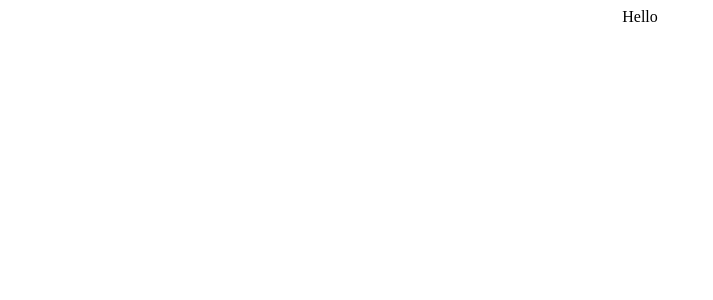
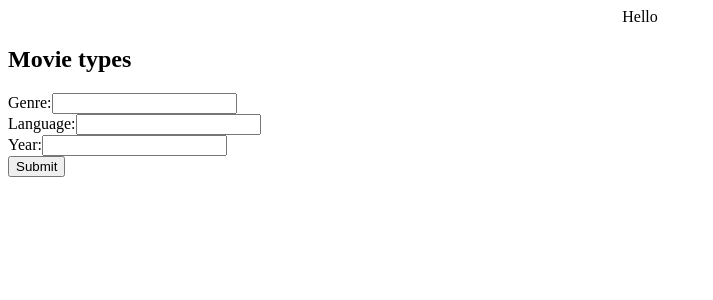
Before and after one commit to wagnerona/cine-match-app, a React (Create React App) app: page / in a window 1280 px wide. Shown: the top 300 px of the page, without its empty margins (0-713 px from the left). Built offline with nearby package versions, Linux system fonts and the light colour scheme.

Commit message:
movie type selection fetches data from api into console

```diff
--- a/src/App.js
+++ b/src/App.js
@@ -1,11 +1,15 @@
 import './App.css';
+import Categories from './pages/Categories';
 // import { Routes, Route } from 'react-router-dom'
 
 function App() {
   return (
+    <>
     <div className="App">
       Hello
     </div>
+    <Categories />
+    </>
   );
 }
 
--- /dev/null
+++ b/src/Utils/movie-api.js
@@ -0,0 +1,10 @@
+
+export const fetchData = async (Genre, Language, Year) => {
+  const response = await fetch(`https://api.themoviedb.org/3/discover/movie?api_key=9ecb2171ed5e0635071b94b5d388556c&language=${Language}&sort_by=popularity.desc&include_adult=false&include_video=false&page=1&year=${Year}&with_genres=${Genre}&with_watch_monetization_types=flatrate`);
+  const data = await response.json();
+  return data;
+};
+
+
+
+// https://api.themoviedb.org/3/discover/movie?api_key=9ecb2171ed5e0635071b94b5d388556c&language=en-US&sort_by=popularity.desc&include_adult=false&include_video=false&page=1&year=2010&with_genres=28&with_watch_monetization_types=flatrate
--- /dev/null
+++ b/src/pages/Categories.js
@@ -0,0 +1,44 @@
+import React, { useState } from 'react'
+import { fetchData } from '../Utils/movie-api'
+
+
+
+const Categories = () => {
+
+    const [Genre, setGenre] = useState("");
+    const [Language, setLanguage] = useState("");
+    const [Year, setYear] = useState("");
+
+    const handleSubmit = async (e) => {
+        e.preventDefault();
+        // After submit button:
+        const data = await fetchData(Genre, Language, Year);
+        console.log(data);
+    };
+
+    return (
+        <div>
+            <h2>Movie types</h2>
+            <form onSubmit={handleSubmit}>
+                <label>
+                    Genre:
+                    <input type="text" value={Genre} onChange={(e) => setGenre(e.target.value)} />
+                </label>
+                <br />
+                <label>
+                    Language:
+                    <input type="text" value={Language} onChange={(e) => setLanguage(e.target.value)} />
+                </label>
+                <br />
+                <label>
+                    Year:
+                    <input type="text" value={Year} onChange={(e) => setYear(e.target.value)} />
+                </label>
+                <br />
+                <button type="submit">Submit</button>
+            </form>
+        </div>
+    );
+};
+
+export default Categories
```
Also changed, not shown: src/data/movie-ids.json (added, +78 -0 lines).
